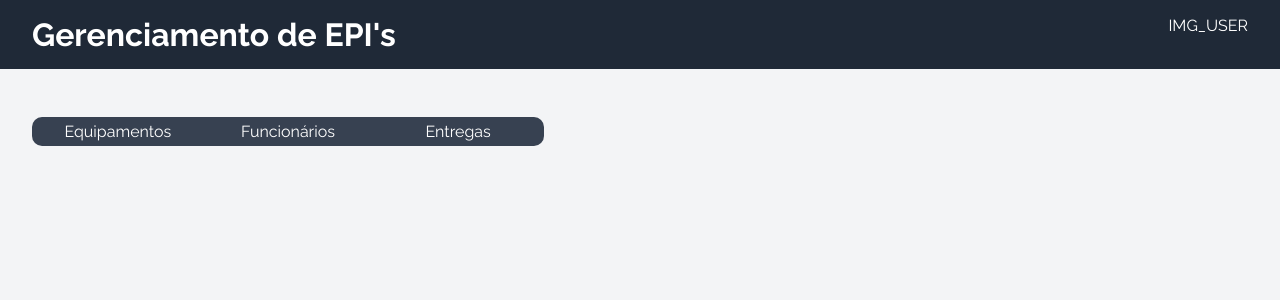
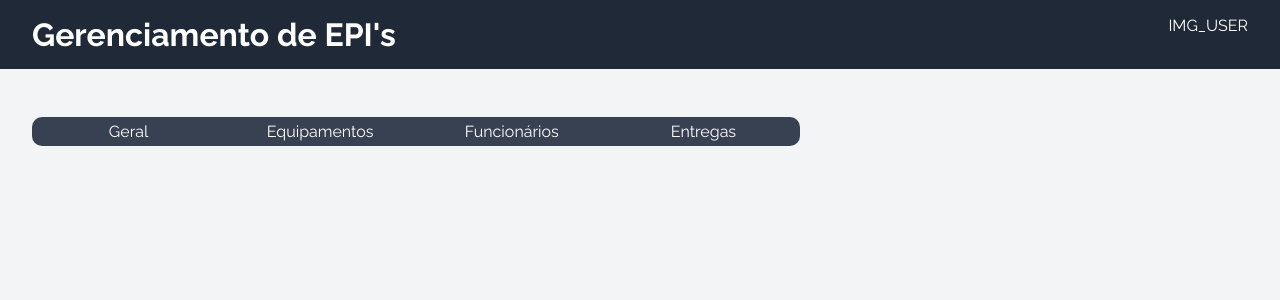
Before and after one commit to EricSilvaPereira/projeto_epi, a React (Vite) app in the folder projeto_epi/: page / in a window 1280 px wide. Shown: the top 300 px of the page. Built offline with nearby package versions, Linux system fonts and the light colour scheme.

Commit message:
adição da opção GERAL

```diff
--- a/projeto_epi/src/components/MenuNavbar/MenuNavbar.css
+++ b/projeto_epi/src/components/MenuNavbar/MenuNavbar.css
@@ -1,5 +1,5 @@
 #menu {
-  width: 40%;
+  width: 60%;
   margin: 3rem 2rem;
 }
 
--- a/projeto_epi/src/components/MenuNavbar/MenuNavbar.jsx
+++ b/projeto_epi/src/components/MenuNavbar/MenuNavbar.jsx
@@ -3,6 +3,7 @@ import "./MenuNavbar.css";
 
 const MenuNavbar = () => {
   const links = [
+    { to: "/overral", label: "Geral" },
     { to: "/equipments", label: "Equipamentos" },
     { to: "/employees", label: "Funcionários" },
     { to: "/deliverys", label: "Entregas" },
--- a/projeto_epi/src/routes.jsx
+++ b/projeto_epi/src/routes.jsx
@@ -6,6 +6,7 @@ const routes = () => {
     <BrowserRouter>
       <Routes>
         <Route path="/" element={<Layout />}>
+          <Route index path="overral" element={"VISÃO GERAL"}></Route>
           <Route index path="equipments" element={"EQUIPAMENTOS"}></Route>
           <Route path="employees" element={"FUNCIONARIOS"}></Route>
           <Route path="deliverys" element={"ENTREGAS"}></Route>
```
